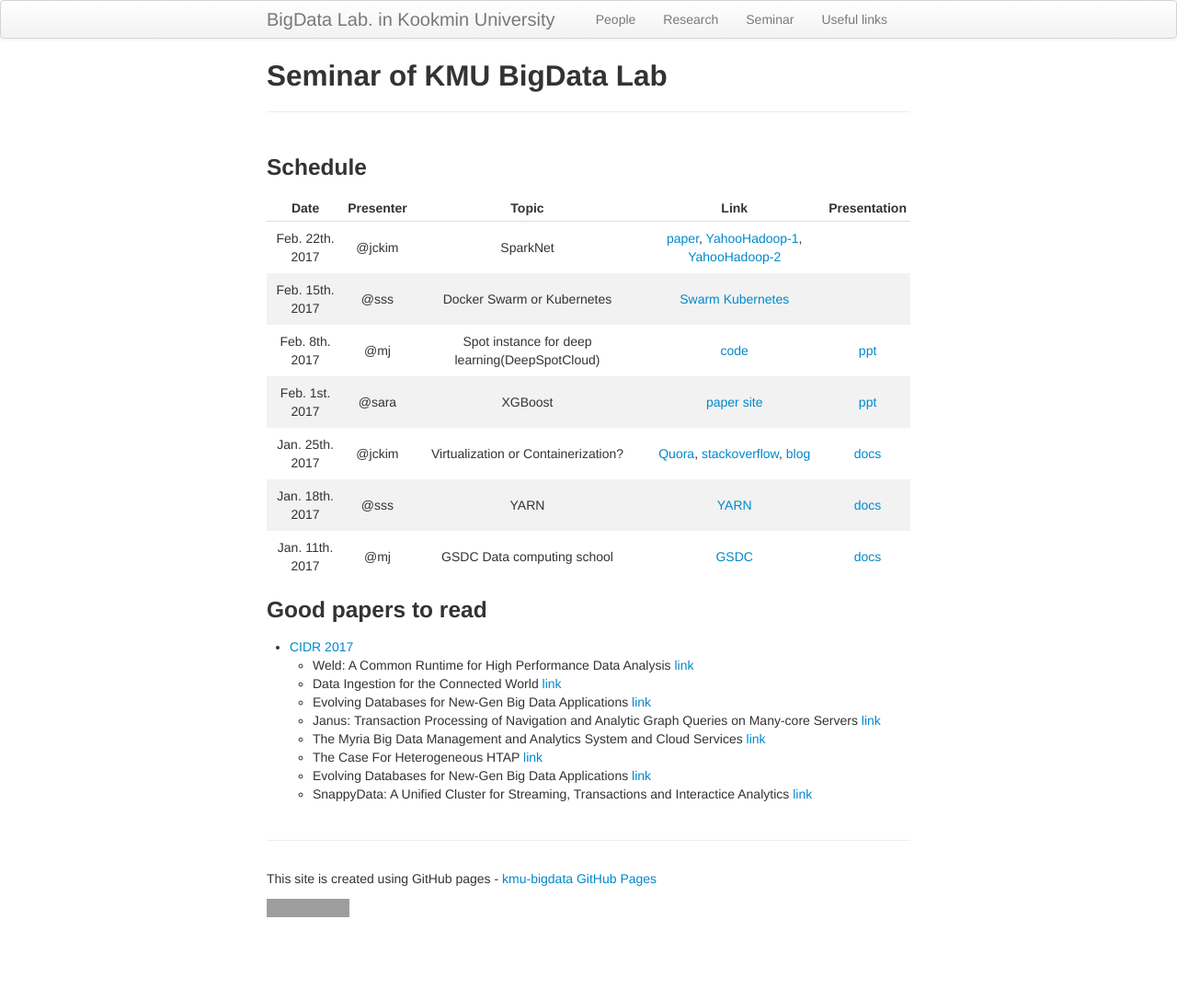
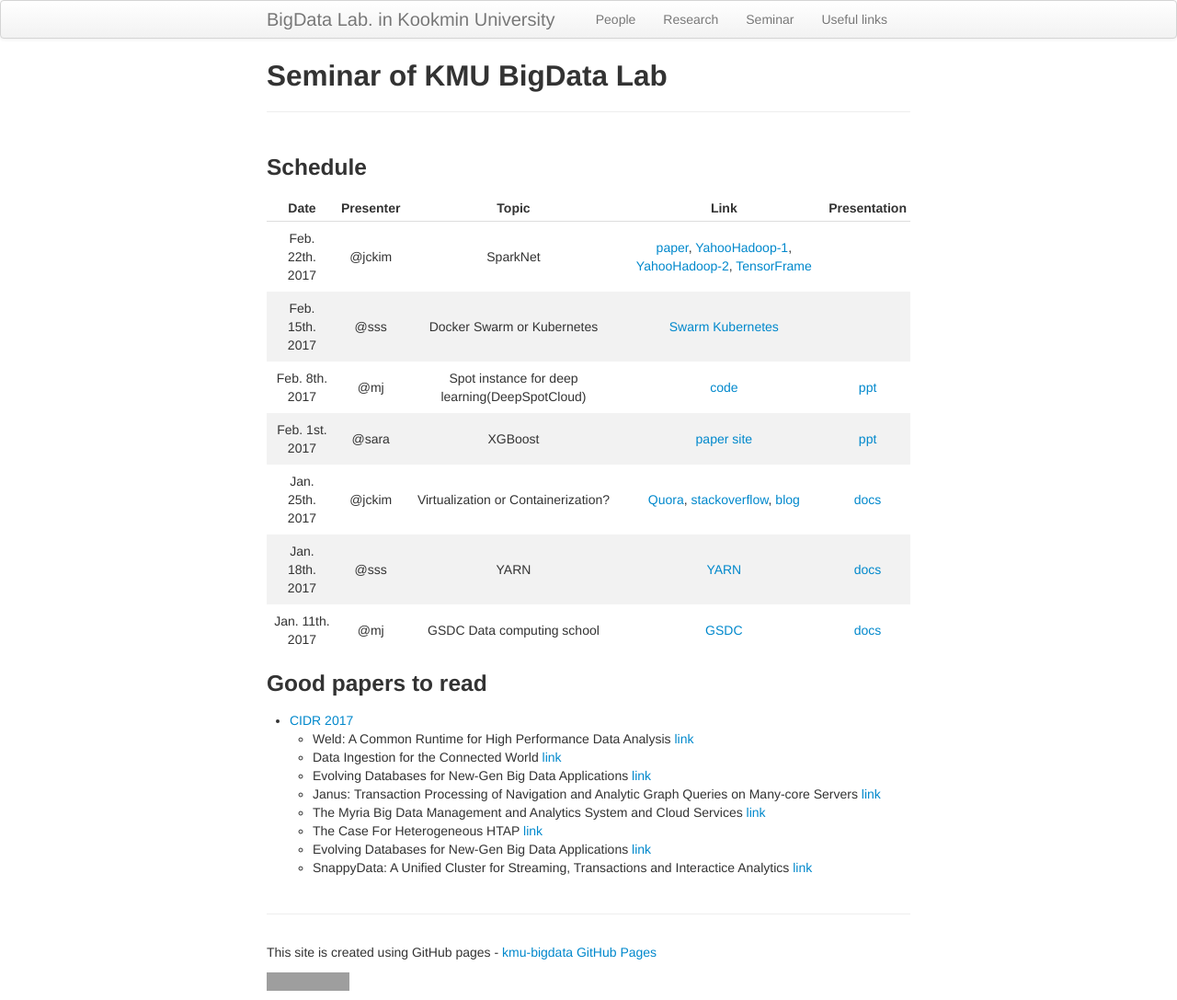
Before and after one commit to ddps-lab/kmu-bigdata.github.io, a Jekyll site: the page built from seminar/index.md, in a window 1280 px wide. Shown: the whole page at 92% size. Built offline with Jekyll 4.4.1, drawn with Linux system fonts in a browser that asks for light colours; before the commit the page ends 1007 px from its top, so only the background shows below that; grey boxes are pictures that could not be loaded.

Commit message:
adding tenorframe

```diff
--- a/seminar/index.md
+++ b/seminar/index.md
@@ -10,7 +10,7 @@
 
 | Date | Presenter | Topic | Link | Presentation |
 | :------------: | :-------------: | :------------: | :-------------: | :------------: |
-| Feb. 22th. 2017 | @jckim | SparkNet| [paper](https://amplab.cs.berkeley.edu/projects/sparknet/), [YahooHadoop-1](http://yahoohadoop.tumblr.com/post/129872361846/large-scale-distributed-deep-learning-on-hadoop), [YahooHadoop-2](http://yahoohadoop.tumblr.com/post/139916563586/caffeonspark-open-sourced-for-distributed-deep) | |
+| Feb. 22th. 2017 | @jckim | SparkNet| [paper](https://amplab.cs.berkeley.edu/projects/sparknet/), [YahooHadoop-1](http://yahoohadoop.tumblr.com/post/129872361846/large-scale-distributed-deep-learning-on-hadoop), [YahooHadoop-2](http://yahoohadoop.tumblr.com/post/139916563586/caffeonspark-open-sourced-for-distributed-deep), [TensorFrame](https://www.youtube.com/watch?v=08mrnJxcIWw) | |
 | Feb. 15th. 2017 | @sss | Docker Swarm or Kubernetes |[Swarm](https://www.docker.com/products/docker-swarm) [Kubernetes](https://kubernetes.io) ||
 | Feb. 8th. 2017 | @mj | Spot instance for deep learning(DeepSpotCloud) |[code](https://github.com/mjaysonnn/DeepSpotCloud) |[ppt](https://drive.google.com/open?id=0B93gDq1ZuFfubFdKSElkb0JEVzQ)|
 | Feb. 1st. 2017 | @sara | XGBoost | [paper](https://arxiv.org/abs/1603.02754) [site](https://xgboost.readthedocs.io/en/latest/)|[ppt](https://drive.google.com/open?id=0ByOPgARQ0MBmaHY2UnB5QUhSWWM)|
```
